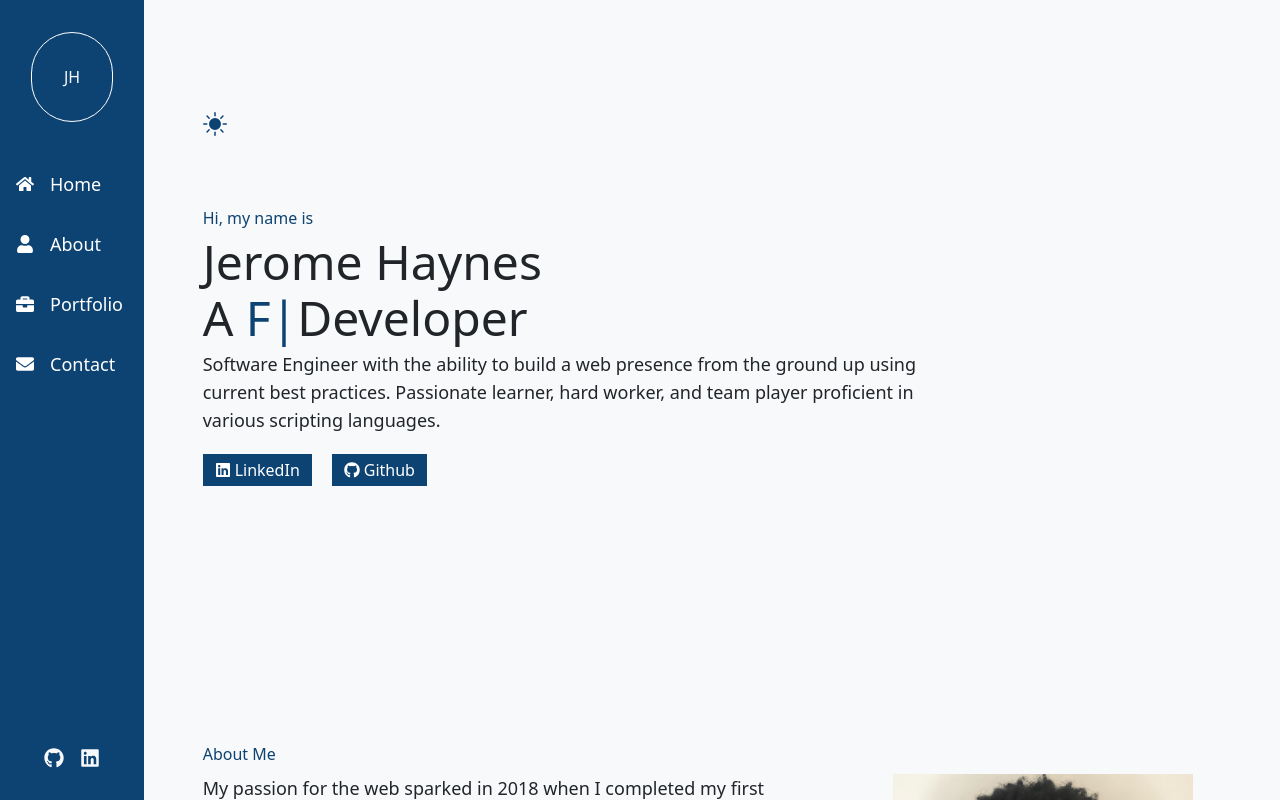
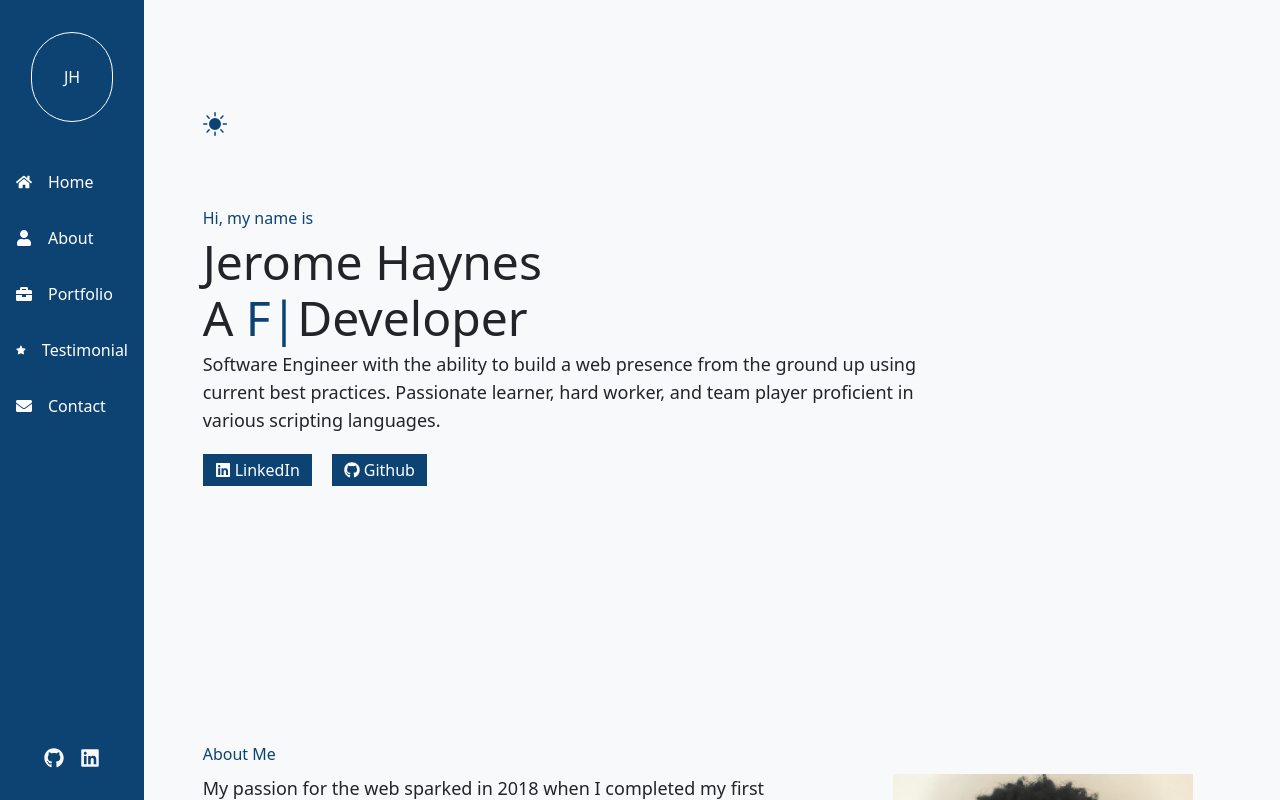
Before and after one commit to dev-rome/v3, a Next.js app: page / in a window 1280 px wide. Both pictures are taken after a click on the button "Enter". Shown: the top 800 px of the page. Built offline with nearby package versions, Linux system fonts and the light colour scheme.

Commit message:
added testimonial to home page and nav bar

```diff
--- a/src/components/HomePage.tsx
+++ b/src/components/HomePage.tsx
@@ -4,6 +4,7 @@ import MobileMenu from "@/components/navbar/MobileMenu";
 import Hero from "@/components/hero/Hero";
 import About from "@/components/about/About";
 import Portfolio from "@/components/portfolio/Portfolio";
+import Testimonial from "./testimonial/Testimonial";
 import Contact from "@/components/contact/Contact";
 
 export default function HomePage() {
@@ -21,6 +22,7 @@ export default function HomePage() {
         <Hero />
         <About />
         <Portfolio />
+        <Testimonial />
         <Contact />
       </Layout>
     </motion.div>
--- a/src/components/navbar/NavMenu.tsx
+++ b/src/components/navbar/NavMenu.tsx
@@ -6,6 +6,7 @@ import {
   FaEnvelope,
   FaGithub,
   FaLinkedin,
+  FaStar
 } from "react-icons/fa";
 
 interface NavigationItem {
@@ -19,6 +20,7 @@ export default function NavMenu() {
     { title: "Home", icon: <FaHome />, target: "#home" },
     { title: "About", icon: <FaUser />, target: "#about" },
     { title: "Portfolio", icon: <FaBriefcase />, target: "#portfolio" },
+    { title: "Testimonial", icon: <FaStar />, target: "#testimonial"},
     { title: "Contact", icon: <FaEnvelope />, target: "#contact" },
   ];
 
@@ -41,7 +43,7 @@ export default function NavMenu() {
               <li key={index} className="relative my-2 cursor-pointer">
                 <Link
                   href={item.target}
-                  className="block py-2 px-4 text-white text-lg rounded-lg hover:bg-blue-500 hover:bg-opacity-50 transition-colors duration-300 cursor-pointer"
+                  className="block py-2 px-4 text-white rounded-lg hover:bg-blue-500 hover:bg-opacity-50 transition-colors duration-300 cursor-pointer"
                   onClick={(e) => {
                     e.preventDefault();
                     handleMenuItemClick(item.target);
```
